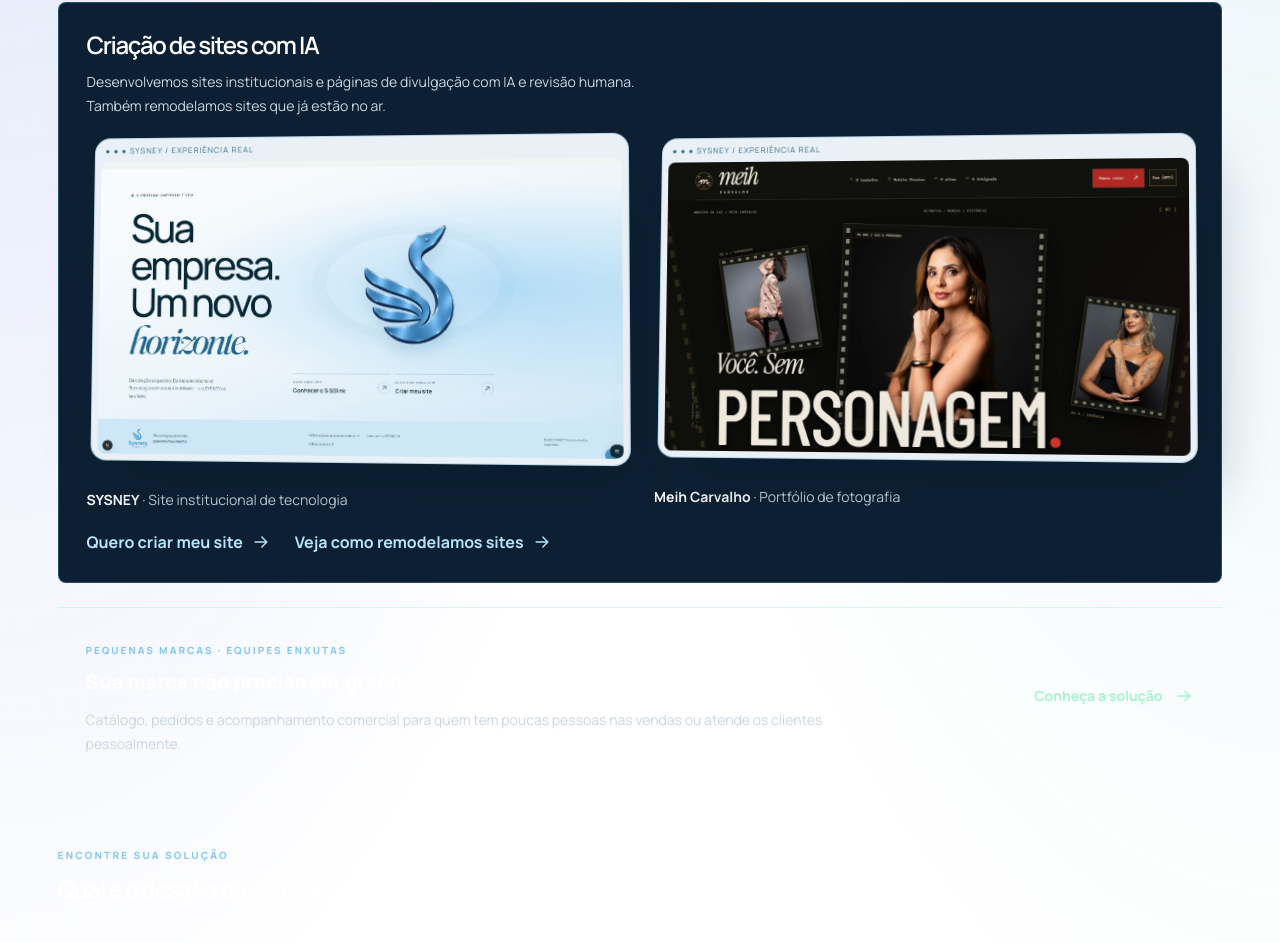
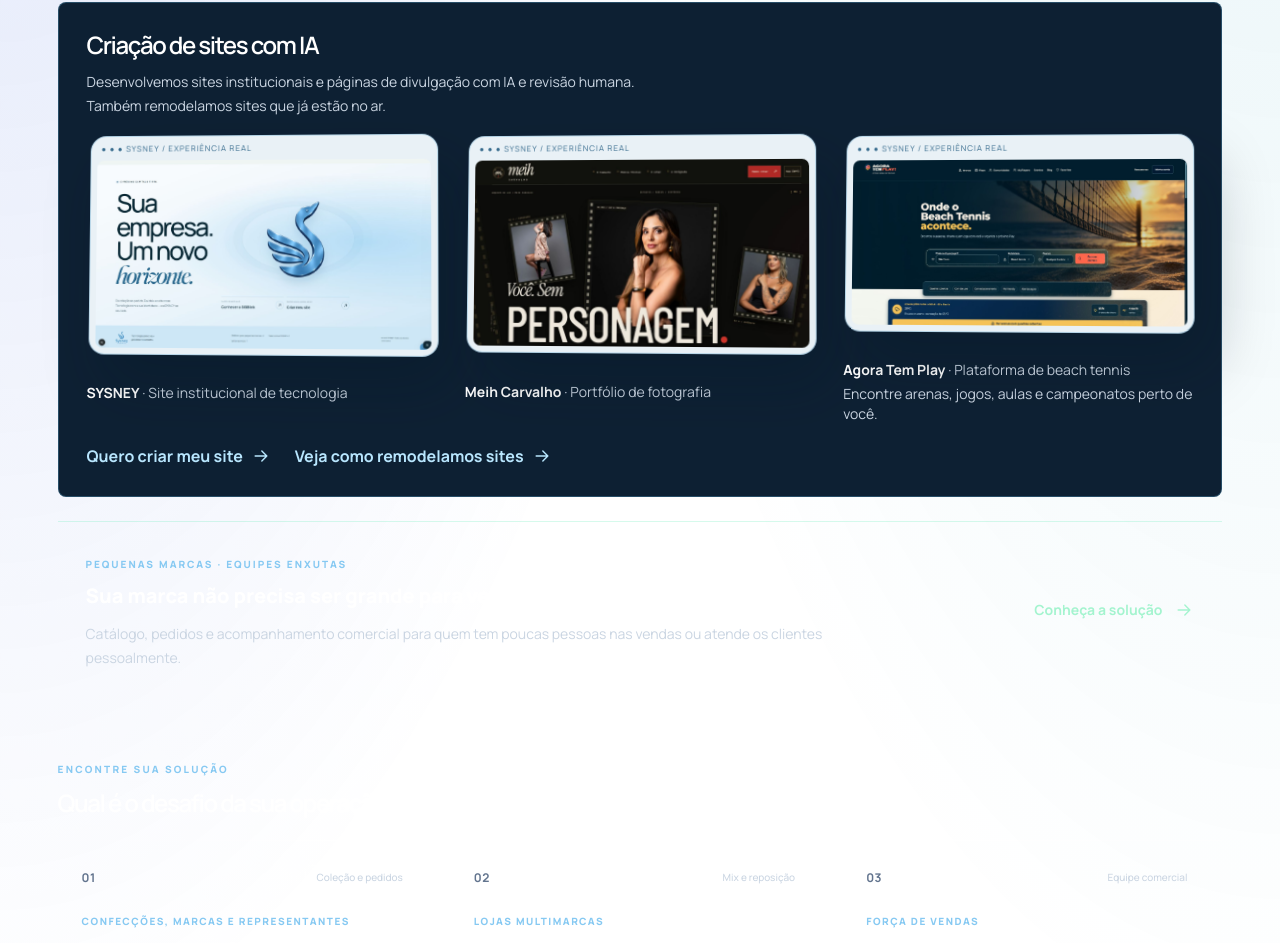
Before and after one commit to dennisrs-drsoft/sysney-site, a Next.js app: page /links in a window 1280 px wide. Shown: the part 1151-2094 px from the top of the page. Built offline with nearby package versions, Linux system fonts and the light colour scheme.

Commit message:
feat(site): inclui Agora Tem Play no portfolio

```diff
--- a/app/components/website-projects.tsx
+++ b/app/components/website-projects.tsx
@@ -3,7 +3,7 @@ import Link from "next/link";
 
 export function WebsiteProjects() {
   return (
-  <div className="mt-7 grid gap-7 sm:grid-cols-2">
+  <div className="mt-7 grid gap-7 sm:grid-cols-2 xl:grid-cols-3">
     <figure className="min-w-0">
       <div className="screen-showcase links-screen" data-reveal="">
         <Image src="/cases/sysney/depois-final-largura-total.png" alt="Seção institucional da SYSNEY com o cisne e opções de contato" width={1905} height={1072} sizes="(min-width: 640px) 45vw, 90vw" />
@@ -16,6 +16,15 @@ export function WebsiteProjects() {
       </Link>
       <figcaption className="mt-4 text-sm text-slate-300"><strong className="text-white">Meih Carvalho</strong> · Portfólio de fotografia</figcaption>
     </figure>
+    <figure className="min-w-0">
+      <Link href="https://agoratemplay.com.br/" className="block screen-showcase links-screen focus-visible:outline-2 focus-visible:outline-offset-4 focus-visible:outline-cyan-300" data-reveal="">
+        <Image src="/cases/sysney/agora-tem-play.png" alt="Agora Tem Play com busca de arenas de beach tennis por local e horário" width={1905} height={938} sizes="(min-width: 1280px) 30vw, (min-width: 640px) 45vw, 90vw" />
+      </Link>
+      <figcaption className="mt-4 text-sm text-slate-300">
+        <strong className="text-white">Agora Tem Play</strong> · Plataforma de beach tennis
+        <span className="mt-1 block">Encontre arenas, jogos, aulas e campeonatos perto de você.</span>
+      </figcaption>
+    </figure>
   </div>
   );
 }
```
Also changed, not shown: public/cases/sysney/agora-tem-play.png (added).
